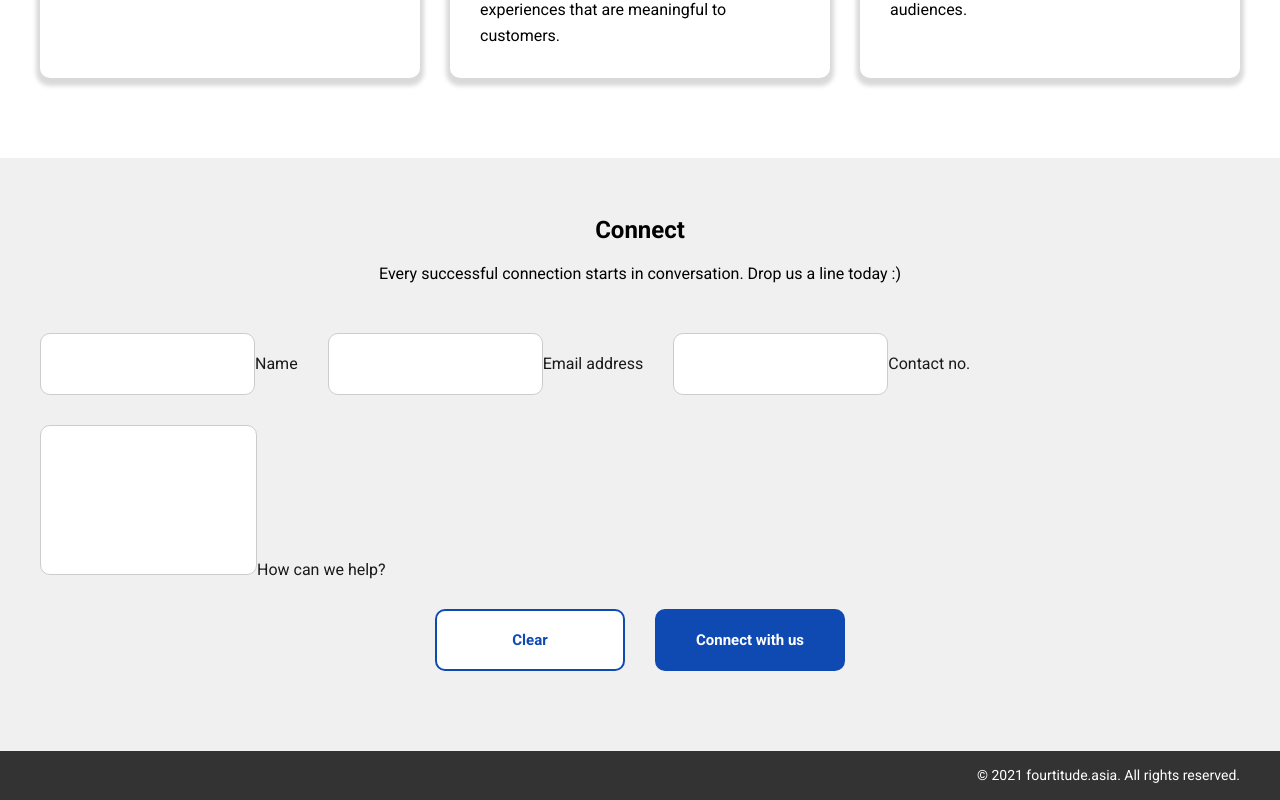
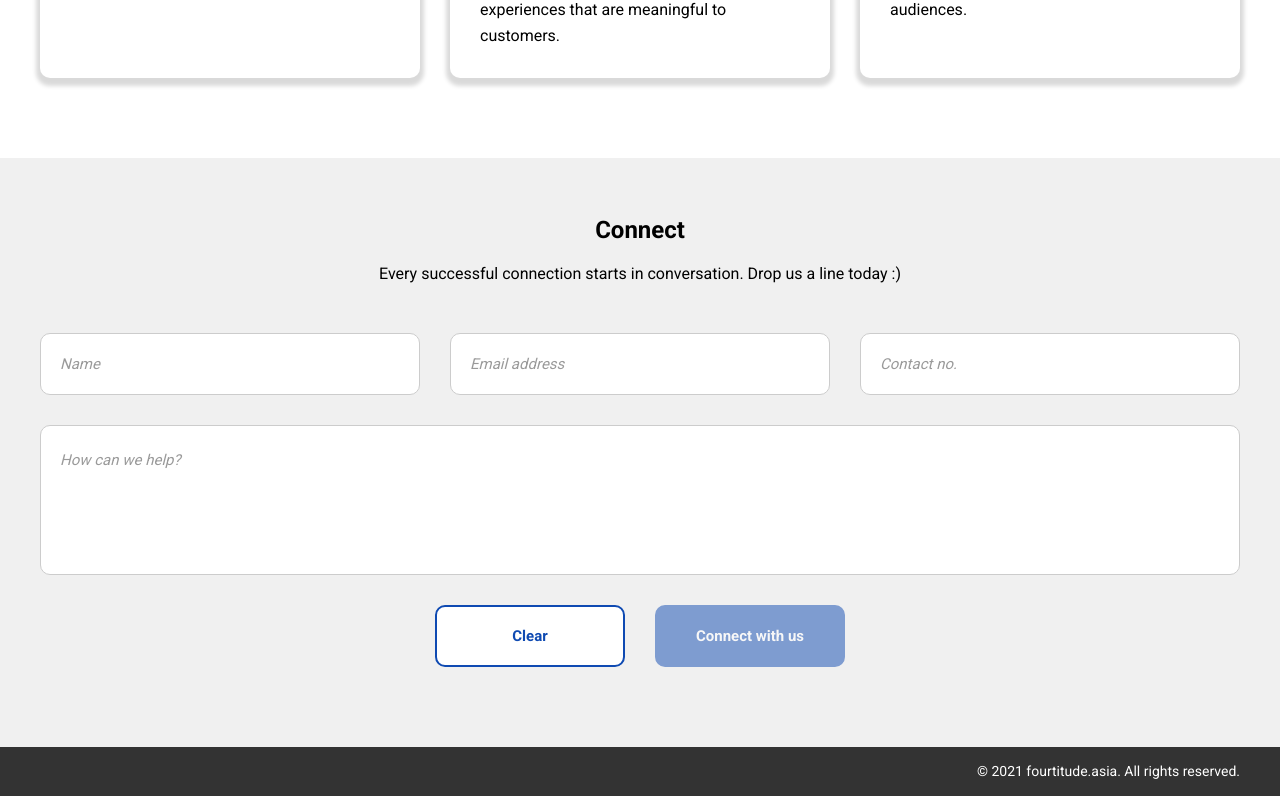
Before and after one commit to muhamadumair/fourtitude-assessment, a React (Create React App) app: page / in a window 1280 px wide. Shown: the part 1581-2381 px from the top of the page. Built offline with nearby package versions, Linux system fonts and the light colour scheme.

Commit message:
Add responsive layout, card hover, focus and floating-label styles

```diff
--- a/src/App.scss
+++ b/src/App.scss
@@ -14,6 +14,10 @@ $primary-blue: #0f4ab2;
 
 * {
   box-sizing: border-box;
+}
+
+html {
+  scroll-behavior: smooth;
 }
 
 .App {
@@ -38,9 +42,39 @@ $primary-blue: #0f4ab2;
     width: 100%;
     max-width: 1200px;
     margin: 0 auto;
+    padding: 0 40px;
     display: flex;
     align-items: center;
     justify-content: space-between;
+
+    @media (max-width: 768px) {
+      padding: 0 20px;
+    }
+  }
+
+  &__menu-toggle {
+    display: none;
+    flex-direction: column;
+    justify-content: center;
+    gap: 5px;
+    width: 32px;
+    height: 32px;
+    background: transparent;
+    border: none;
+    padding: 0;
+    cursor: pointer;
+
+    span {
+      display: block;
+      width: 24px;
+      height: 2px;
+      background-color: $white;
+      transition: transform 0.2s ease, opacity 0.2s ease;
+    }
+
+    @media (max-width: 768px) {
+      display: flex;
+    }
   }
 }
 
@@ -67,10 +101,40 @@ $primary-blue: #0f4ab2;
   align-items: center;
   gap: 30px;
 
+  @media (max-width: 768px) {
+    position: fixed;
+    top: 50px;
+    left: 0;
+    right: 0;
+    flex-direction: column;
+    align-items: flex-start;
+    gap: 0;
+    background-color: $dark;
+    padding: 8px 20px;
+    transform: translateY(-100%);
+    opacity: 0;
+    pointer-events: none;
+    transition: transform 0.3s ease, opacity 0.3s ease;
+    z-index: 999;
+
+    &--open {
+      transform: translateY(0);
+      opacity: 1;
+      pointer-events: auto;
+    }
+  }
+
   &__link {
     color: $nav-link;
     text-decoration: none;
     font-size: 15px;
+    transition: color 0.2s ease;
+
+    @media (max-width: 768px) {
+      width: 100%;
+      padding: 12px 0;
+      border-bottom: 1px solid rgba($white, 0.1);
+    }
 
     &--active {
       text-decoration: underline;
@@ -80,12 +144,18 @@ $primary-blue: #0f4ab2;
 
     &:hover {
       color: $white;
+      text-decoration: underline;
+      text-underline-offset: 4px;
     }
   }
 }
 
 .section {
   padding: 64px 40px 80px;
+
+  @media (max-width: 768px) {
+    padding: 40px 20px 48px;
+  }
 
   &--dev {
     background-color: $gray-bg;
@@ -156,6 +226,12 @@ $primary-blue: #0f4ab2;
   flex-direction: column;
   min-height: 342px;
   box-shadow: 0px 4px 4px 4px rgba(0, 0, 0, 0.15);
+  transition: transform 0.2s ease, box-shadow 0.2s ease;
+
+  &:hover {
+    transform: translateY(-4px);
+    box-shadow: 0px 8px 12px 4px rgba(0, 0, 0, 0.12);
+  }
 
   &__icon {
     height: 110px;
@@ -210,9 +286,20 @@ $primary-blue: #0f4ab2;
     margin-bottom: 30px;
   }
 
-  &__input {
+  &__field {
+    position: relative;
     flex: 1 1 360px;
-    height: 62px;
+    display: flex;
+    flex-direction: column;
+
+    &--textarea {
+      flex: 1 1 100%;
+    }
+  }
+
+  &__input,
+  &__textarea {
+    width: 100%;
     background: $white;
     border: 1px solid $input-border;
     border-radius: 10px;
@@ -220,29 +307,69 @@ $primary-blue: #0f4ab2;
     font-family: 'Roboto', sans-serif;
     font-size: 15px;
     color: $text-body;
+    outline: none;
+    transition: border-color 0.2s ease, box-shadow 0.2s ease;
 
-    &::placeholder {
-      color: $placeholder;
-      font-style: italic;
+    &:focus {
+      border-color: $primary-blue;
+      box-shadow: 0 0 0 3px rgba($primary-blue, 0.15);
     }
   }
 
+  &__input {
+    height: 62px;
+    padding-top: 18px;
+  }
+
   &__textarea {
-    flex: 1 1 100%;
     height: 150px;
-    background: $white;
-    border: 1px solid $input-border;
-    border-radius: 10px;
-    padding: 16px 20px;
-    font-family: 'Roboto', sans-serif;
+    padding: 26px 20px 16px;
+    resize: none;
+  }
+
+  &__input::placeholder,
+  &__textarea::placeholder {
+    color: transparent;
+  }
+
+  &__label {
+    position: absolute;
+    left: 20px;
+    top: 50%;
+    transform: translateY(-50%);
+    color: $placeholder;
+    font-style: italic;
     font-size: 15px;
-    color: $text-body;
-    resize: none;
+    pointer-events: none;
+    transition: all 0.2s ease;
+    transform-origin: left top;
 
-    &::placeholder {
-      color: $placeholder;
-      font-style: italic;
+    .connect-form__field--textarea & {
+      top: 26px;
+      transform: translateY(0);
     }
+  }
+
+  &__input:focus + &__label,
+  &__input:not(:placeholder-shown) + &__label,
+  &__textarea:focus + &__label,
+  &__textarea:not(:placeholder-shown) + &__label {
+    top: 10px;
+    transform: translateY(0) scale(0.75);
+    color: $text-eyebrow;
+    font-style: normal;
+  }
+
+  &__textarea:focus + &__label,
+  &__textarea:not(:placeholder-shown) + &__label {
+    top: 10px;
+  }
+
+  &__error {
+    color: $orange;
+    font-size: 12px;
+    margin-top: 6px;
+    min-height: 18px;
   }
 
   &__buttons {
@@ -252,6 +379,12 @@ $primary-blue: #0f4ab2;
     height: 62px;
     gap: 30px;
     margin: 0 auto;
+
+    @media (max-width: 600px) {
+      width: 100%;
+      height: auto;
+      flex-direction: column;
+    }
   }
 
   &__btn {
@@ -261,26 +394,50 @@ $primary-blue: #0f4ab2;
     font-size: 15px;
     font-weight: 700;
     cursor: pointer;
+    transition: background-color 0.2s ease, color 0.2s ease, opacity 0.2s ease;
+
+    @media (max-width: 600px) {
+      height: 48px;
+    }
 
     &--clear {
       background: $white;
       border: 2px solid $primary-blue;
       color: $primary-blue;
+
+      &:hover {
+        background: rgba($primary-blue, 0.05);
+      }
     }
 
     &--submit {
       background: $primary-blue;
       border: 2px solid $primary-blue;
       color: $white;
+
+      &:hover:not(:disabled) {
+        background: darken($primary-blue, 8%);
+        border-color: darken($primary-blue, 8%);
+      }
+
+      &:disabled {
+        opacity: 0.5;
+        cursor: not-allowed;
+      }
     }
   }
 }
 
 .site-footer {
   background-color: $dark;
-  height: 49px;
+  min-height: 49px;
   display: flex;
   align-items: center;
+  padding: 12px 40px;
+
+  @media (max-width: 768px) {
+    padding: 12px 20px;
+  }
 
   &__inner {
     width: 100%;
@@ -288,6 +445,10 @@ $primary-blue: #0f4ab2;
     margin: 0 auto;
     display: flex;
     justify-content: flex-end;
+
+    @media (max-width: 768px) {
+      justify-content: center;
+    }
   }
 
   &__text {
```
